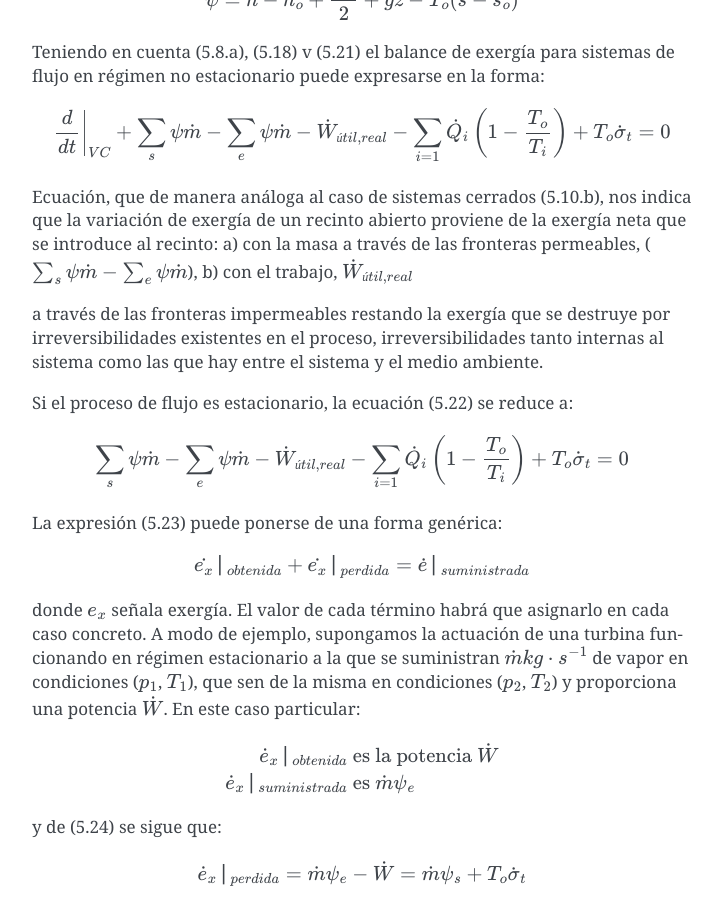
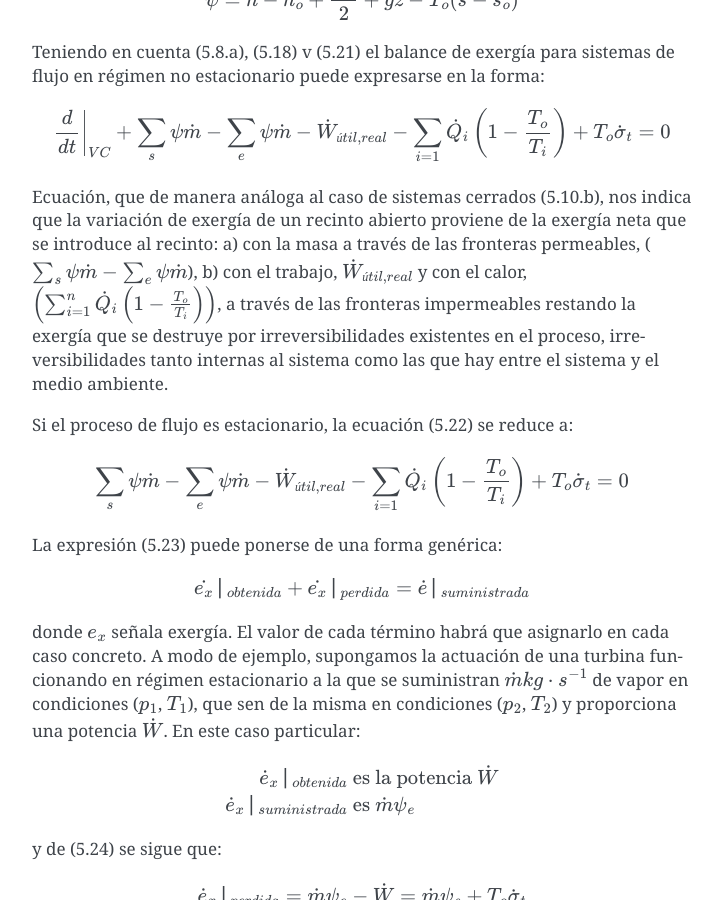
Before and after one commit to mantielero/termodinamica, a Sphinx documentation site: the page built from source/exergia_balance_sistemas_abiertos.rst, in a window 1280 px wide and 900 px high, scrolled down 1571 px. Shown: the whole window, without its empty margins (388-1109 px from the left). Built offline with Sphinx 7.4.7, drawn with Linux system fonts in a browser that asks for light colours; pages that are not in the unit, such as notebooks, are missing from menus.

Commit message:
Update exergia_balance_sistemas_abiertos.rst

```diff
--- a/source/exergia_balance_sistemas_abiertos.rst
+++ b/source/exergia_balance_sistemas_abiertos.rst
@@ -61,9 +61,7 @@ Teniendo en cuenta (5.8.a), (5.18) v (5.21) el balance de exergía para sistemas
 
    \left. \frac{d}{dt} \right|_{VC} + \sum_s \psi \dot{m} - \sum_e \psi \dot{m} - \dot{W}_{útil,real} - \sum_{i=1} \dot{Q}_i \left( 1-\frac{T_o}{T_i} \right) + T_o\dot{\sigma}_t = 0
 
-Ecuación, que de manera análoga al caso de sistemas cerrados (5.10.b), nos indica que la variación de exergía de un recinto abierto proviene de la exergía neta que se introduce al recinto: a) con la masa a través de las fronteras permeables, (:math:`\sum_s \psi \dot{m} - \sum_e \psi \dot{m}`), b) con el trabajo, :math:`\dot{W}_{útil,real}`
-
-a través de las fronteras impermeables restando la
+Ecuación, que de manera análoga al caso de sistemas cerrados (5.10.b), nos indica que la variación de exergía de un recinto abierto proviene de la exergía neta que se introduce al recinto: a) con la masa a través de las fronteras permeables, (:math:`\sum_s \psi \dot{m} - \sum_e \psi \dot{m}`), b) con el trabajo, :math:`\dot{W}_{útil,real}` y con el calor, :math:`\left(\sum_{i=1}^n \dot{Q}_i \left( 1- \frac{T_o}{T_i} \right)\right)`,  a través de las fronteras impermeables restando la
 exergía que se destruye por irreversibilidades existentes en el proceso, irreversibilidades tanto internas al sistema como las que hay entre el sistema y el medio ambiente.
 
 Si el proceso de flujo es estacionario, la ecuación (5.22) se reduce a:
```
